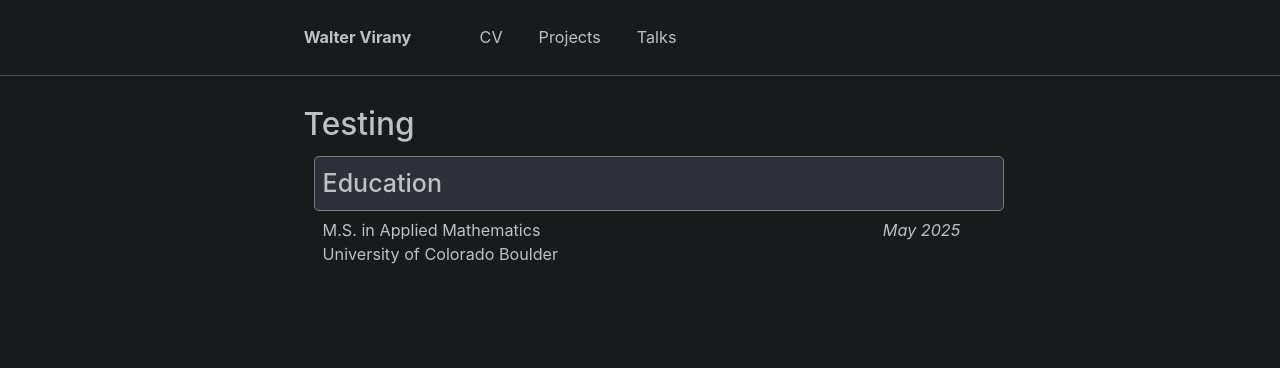
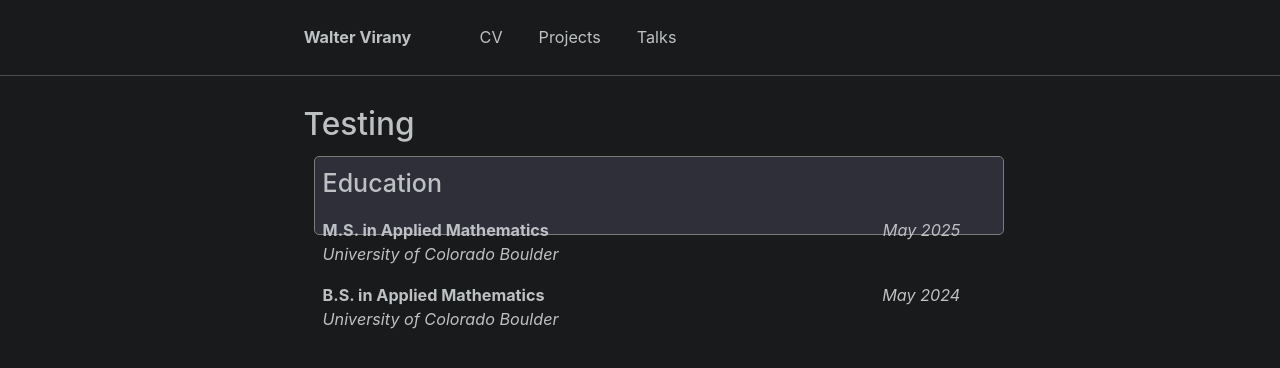
Before and after one commit to wvirany/wvirany.github.io, a Jekyll site: the page built from _pages/test.html, in a window 1280 px wide. Shown: the top 368 px of the page. Built offline with Jekyll 4.4.1, drawn with Linux system fonts in a browser that asks for light colours; part of the change alters nothing that is shown.

Commit message:
Update test.html

```diff
--- a/_pages/test.html
+++ b/_pages/test.html
@@ -51,26 +51,27 @@ div.cv {
 
         <div class="row">
             <div class="column left">
-                M.S. in Applied Mathematics
+                <b>M.S. in Applied Mathematics</b>
                 <br>
-                University of Colorado Boulder
+                <i>University of Colorado Boulder</i>
             </div>
             <div class="column right">
                 <i>May 2025</i>
             </div>
         </div>
 
-        <!-- <div class="row">
-            <div class="column left"><i>University of Colorado Boulder</i></div>
-        </div> -->
-
-        <!-- <div class="row">
-            <div class="column left">B.S. in Applied Mathematics</div> <div class="column right">May 2024</div>
-        </div>
+        <br>
 
         <div class="row">
-            <div class="column left"><i>University of Colorado Boulder</i></div>
-        </div> -->
+            <div class="column left">
+                <b>B.S. in Applied Mathematics</b>
+                <br>
+                <i>University of Colorado Boulder</i>
+            </div>
+            <div class="column right">
+                <i>May 2024</i>
+            </div>
+        </div>
     </div>
 
     <!-- <div class="cv">
```
